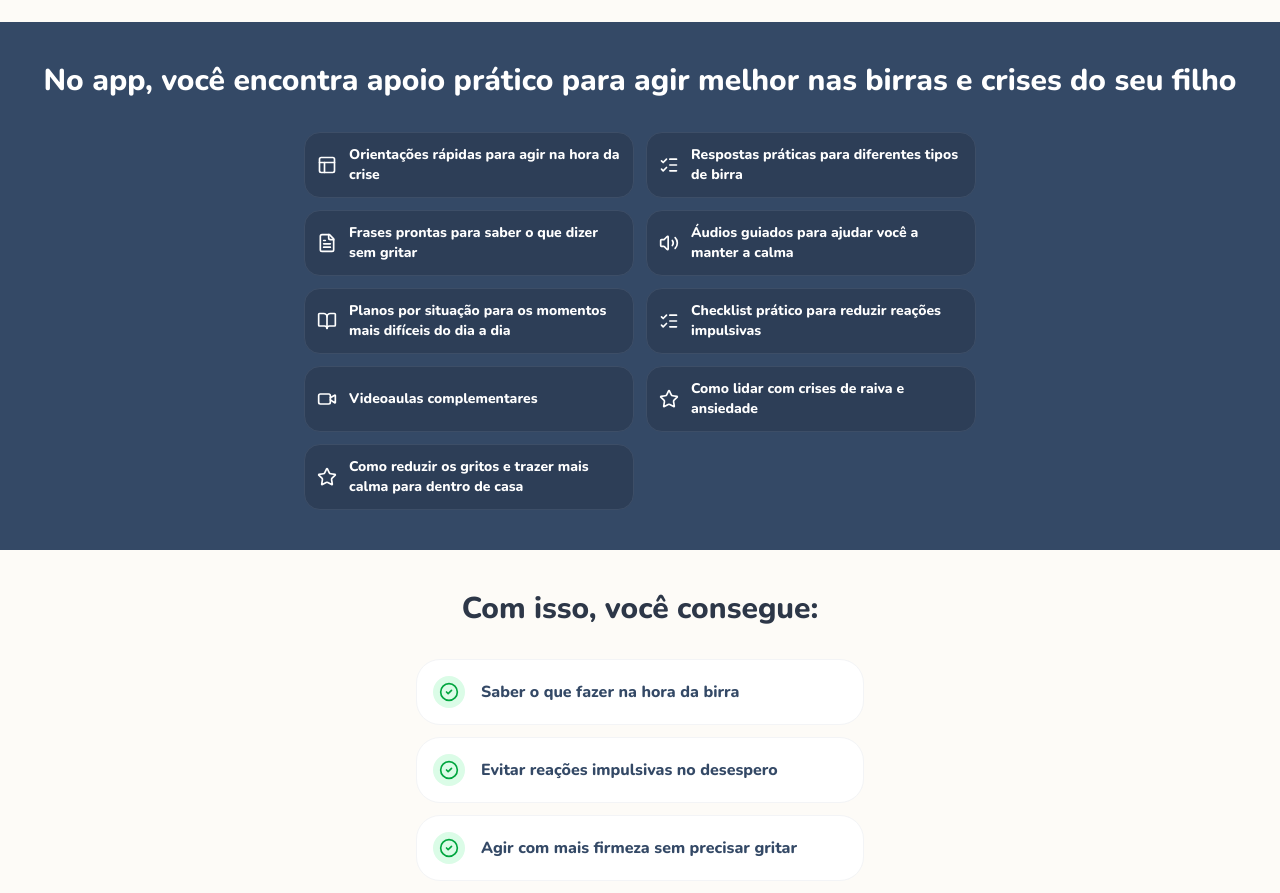
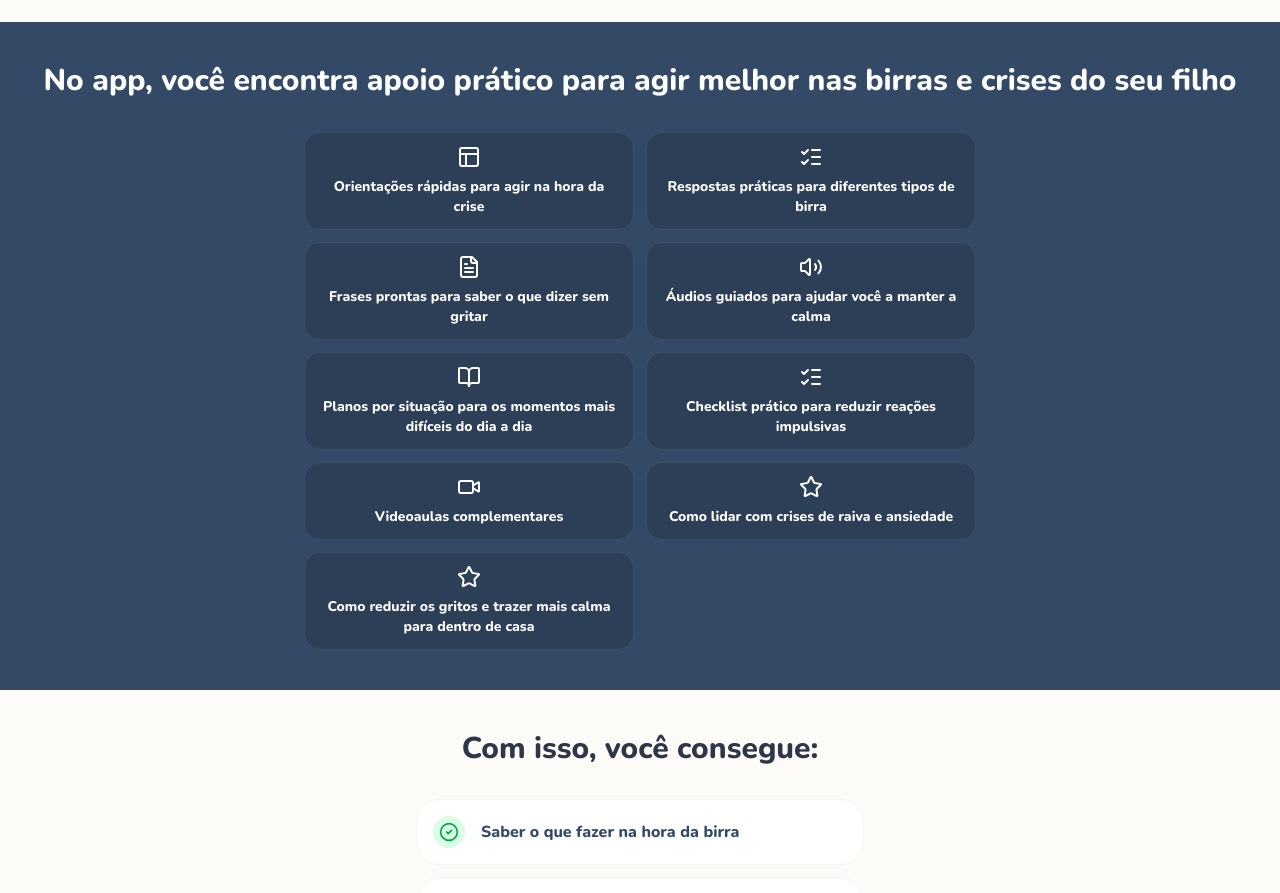
Before and after one commit to jcbusinessdr26-design/Quiz-como-acabar-com-birra-do-seu-filho, a React (Vite) app: page / in a window 1280 px wide. Shown: the part 3140-4033 px from the top of the page. Built offline with nearby package versions, Linux system fonts and the light colour scheme.

Commit message:
feat: ícones em cima do texto na lista O QUE RECEBE

```diff
--- a/src/components/SalesPage.tsx
+++ b/src/components/SalesPage.tsx
@@ -185,9 +185,9 @@ export const SalesPage: React.FC<SalesPageProps> = ({ onPurchase }) => {
               initial="hidden"
               whileInView="visible"
               variants={itemVariants}
-              className="flex items-center gap-3 p-3 bg-[#2D3E57] rounded-[1rem] border border-[#3D4E67]"
+              className="flex flex-col items-center gap-2 p-3 bg-[#2D3E57] rounded-[1rem] border border-[#3D4E67] text-center"
             >
-              <item.icon className="w-5 h-5 text-white flex-shrink-0" />
+              <item.icon className="w-6 h-6 text-white flex-shrink-0" />
               <span className="font-black text-white text-sm">{item.title}</span>
             </motion.div>
           ))}
```
